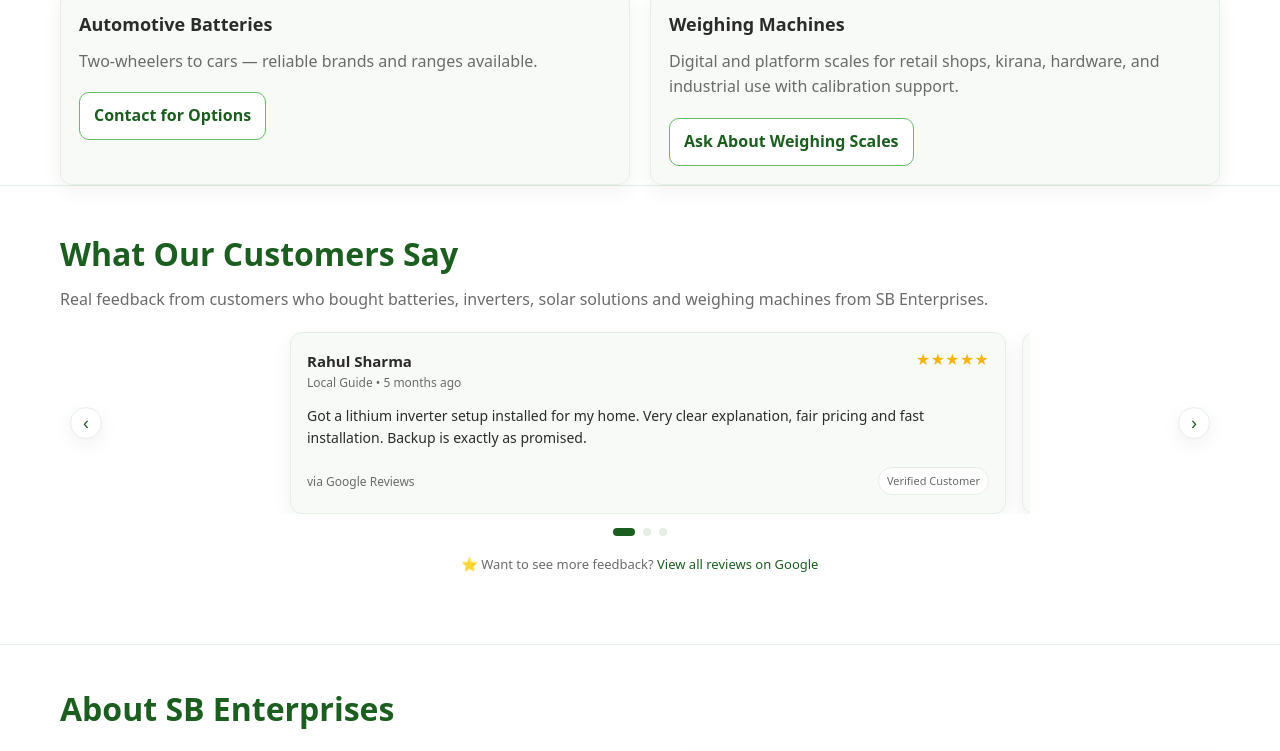
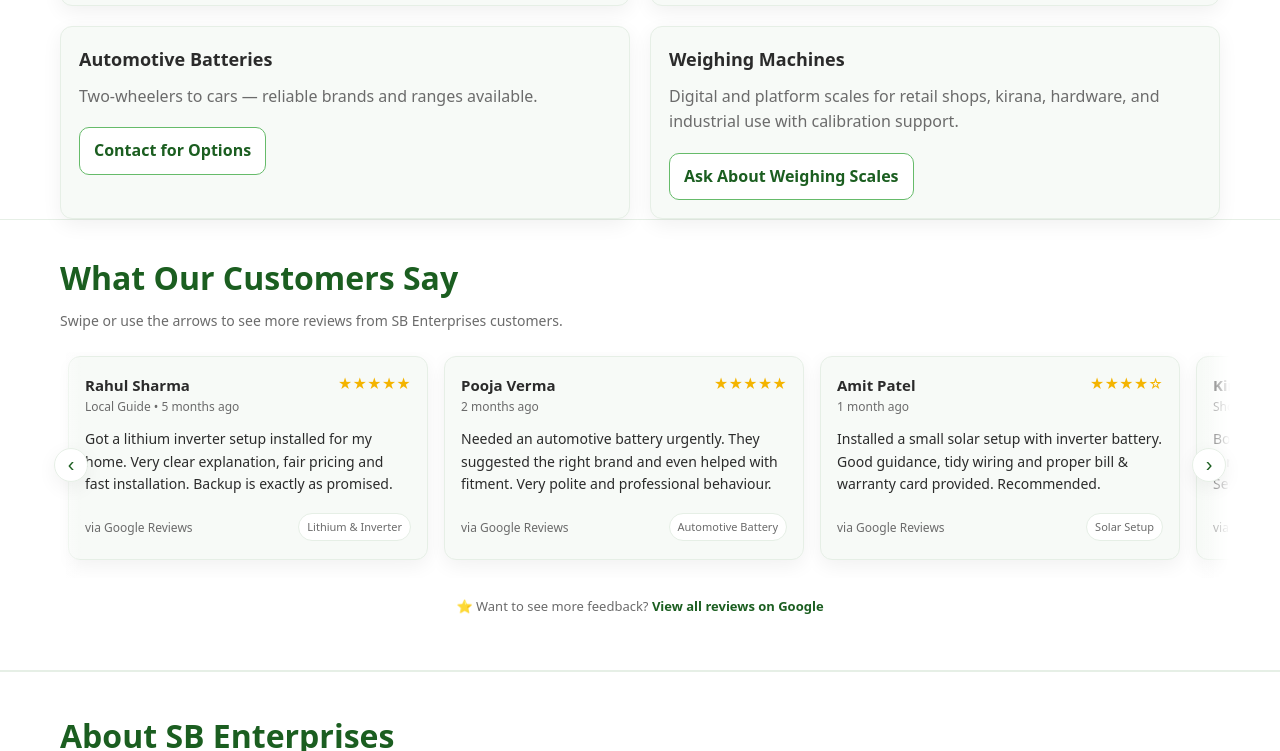
Before and after one commit to Moddedbot/Sbxindia, a plain HTML site: page index.html in a window 1280 px wide. Shown: the part 1444-2195 px from the top of the page. Drawn offline with Linux system fonts and the light colour scheme.

Commit message:
Refactor SEO and reviews section in index.html
Updated the title and meta description for SEO. Removed unused schema markup and improved styling consistency. Added a new reviews section with a scrollable layout.

```diff
--- a/index.html
+++ b/index.html
@@ -1,37 +1,11 @@
 <!doctype html>
 <html lang="en">
 <head>
-  <!-- ========= BASIC SEO ========= -->
   <meta charset="utf-8" />
+  <title>SB Enterprises — Power, Solar & Weighing Solutions</title>
   <meta name="viewport" content="width=device-width, initial-scale=1" />
-  <title>SB Enterprises — Multi-brand Batteries, Inverters, Solar & Weighing Solutions</title>
-  <meta name="description" content="SB Enterprises provides multi-brand lithium and inverter batteries, inverters, solar setups, automotive batteries, and weighing machines. Reliable power solutions for homes, offices, and vehicles." />
-
-  <!-- ========= SCHEMA.ORG JSON-LD (Basic LocalBusiness) ========= -->
-  <script type="application/ld+json">
-  {
-    "@context": "https://schema.org",
-    "@type": "LocalBusiness",
-    "name": "SB Enterprises",
-    "description": "Multi-brand batteries, inverters, solar solutions and weighing machines.",
-    "url": "https://your-domain.com",
-    "telephone": "+91XXXXXXXXXX",
-    "address": {
-      "@type": "PostalAddress",
-      "streetAddress": "Your Street, Area",
-      "addressLocality": "Your City",
-      "addressRegion": "Your State",
-      "postalCode": "Your PIN",
-      "addressCountry": "IN"
-    },
-    "sameAs": []
-  }
-  </script>
 
   <style>
-    /* ==============================
-       THEME VARIABLES
-       ============================== */
     :root{
       --primary: #1b5e20;
       --primary-600:#14501a;
@@ -41,36 +15,32 @@
       --bg:      #ffffff;
       --card:    #f7faf7;
       --border:  #e6efe6;
-      --maxw:    1200px;
       --radius:  12px;
       --shadow:  0 6px 20px rgba(0,0,0,.06);
+      --maxw:    1200px;
     }
 
-    /* ==============================
-       GLOBAL
-       ============================== */
-    html { scroll-behavior: smooth; }
-    * { box-sizing: border-box; }
+    *{ box-sizing:border-box; }
+    html{ scroll-behavior:smooth; }
     body{
       margin:0;
       font-family: system-ui, -apple-system, Segoe UI, Roboto, Ubuntu, Cantarell, Noto Sans, "Helvetica Neue", Arial;
-      color: var(--text);
-      background: var(--bg);
-      line-height: 1.6;
+      background:var(--bg);
+      color:var(--text);
+      line-height:1.6;
     }
-    img{ max-width: 100%; height: auto; display:block; }
-    a{ color: var(--primary); text-decoration: none; }
+    a{ text-decoration:none; color:inherit; }
+
     .container{
-      width: 100%;
-      max-width: var(--maxw);
-      margin-inline: auto;
-      padding: 0 20px;
+      width:100%;
+      max-width:var(--maxw);
+      margin:0 auto;
+      padding:0 20px;
     }
-    section{ scroll-margin-top: 90px; }
 
-    /* ==============================
-       HEADER (same as before)
-       ============================== */
+    /* =========================
+       HEADER
+       ========================= */
     .sb-header{
       position: sticky; top: 0; z-index: 1000;
       background: #ffffffcc;
@@ -108,7 +78,6 @@
     }
     .sb-navpanel .sb-cta:hover{ background: var(--primary-600); }
 
-    /* Hamburger */
     .sb-menu-toggle{
       appearance:none; border:0; background:transparent; cursor:pointer;
       width:44px; height:44px; border-radius:10px; display:none;
@@ -162,9 +131,9 @@
       .sb-navpanel ul{ gap:16px; }
     }
 
-    /* ==============================
+    /* =========================
        BUTTON
-       ============================== */
+       ========================= */
     .btn{
       display:inline-block;
       padding:10px 16px;
@@ -181,11 +150,9 @@
       transform:translateY(-1px);
     }
 
-    /* ==============================
-       NEW DUAL HERO (from your code)
-       ============================== */
-
-    /* subtle page background behind both heroes */
+    /* =========================
+       DUAL HERO (your code)
+       ========================= */
     .hero-bg{
       background:
         radial-gradient(circle at top left, rgba(102,187,106,0.10) 0%, transparent 55%),
@@ -198,7 +165,7 @@
     }
 
     .hero-section{
-      padding:50px 0;
+      padding:60px 0;
     }
 
     .hero-layout{
@@ -245,6 +212,17 @@
       font-size:clamp(26px,3vw,40px);
       color:var(--primary);
     }
+/* Right-align entire content of the second hero */
+.hero-section--weighing .hero-content{
+  text-align: right;
+}
+
+/* Push the button to the right as well */
+.hero-section--weighing .hero-content .btn{
+  margin-left: auto;
+  display: inline-block;
+}
+
     .hero-content p{
       margin:0 0 20px;
       color:var(--muted);
@@ -276,25 +254,32 @@
         grid-template-areas:
           "content"
           "media";
-        text-align:left;
       }
       .hero-section{
-        padding:30px 0;
+        padding:35px 0;
       }
     }
 
-    /* ==============================
-       PRODUCTS GRID
-       ============================== */
+    /* =========================
+       SECTION HEAD
+       ========================= */
     .section-head{
       margin: 56px 0 20px;
     }
     .section-head h2{
-      margin: 0 0 8px; color: var(--primary);
-      font-size: clamp(22px, 2.6vw, 32px);
+      margin:0 0 6px;
+      font-size:clamp(22px, 2.6vw, 32px);
+      color:var(--primary);
     }
-    .section-head p{ margin: 0; color: var(--muted); }
+    .section-head p{
+      margin:0;
+      color:var(--muted);
+      font-size:14px;
+    }
 
+    /* =========================
+       PRODUCTS
+       ========================= */
     .grid{
       display:grid; gap: 20px;
       grid-template-columns: repeat(12, 1fr);
@@ -318,44 +303,62 @@
       .card{ grid-column: span 12; }
     }
 
-    /* ==============================
-       GOOGLE REVIEWS / TESTIMONIALS
-       ============================== */
+    /* =========================
+       NEW REVIEWS SECTION (your scroll version)
+       ========================= */
     .reviews{
       background:#fff;
       border-top:1px solid var(--border);
-      padding: 42px 0 56px;
-    }
-    .review-carousel{
-      position: relative;
-      margin-top: 12px;
+      border-bottom:1px solid var(--border);
+      padding:32px 0 40px;
     }
 
-    /* Visible area – wider & padded so card isn't cut */
-    .review-window{
-      overflow: hidden;
-      max-width: 780px;
-      margin: 0 auto;
-      padding: 0 32px;
+    .review-slider{
+      position:relative;
+      margin-top:14px;
+      margin-left:-10px;
+      margin-right:-10px;
     }
 
     .review-track{
-      display: flex;
-      transition: transform .45s ease;
+      display:flex;
+      gap:16px;
+      padding:4px 18px 18px;
+      overflow-x:auto;
+      scroll-snap-type:x mandatory;
+      scroll-behavior:smooth;
+
+      scrollbar-width: none;          /* Firefox */
+      -ms-overflow-style: none;       /* IE / Edge legacy */
+    }
+    .review-track::-webkit-scrollbar{
+      display:none;                   /* Chrome, Edge, Safari */
     }
 
     .review-card{
-      flex: 0 0 100%;
-      max-width: 100%;
-      margin: 0 8px;
-      background: var(--card);
+      scroll-snap-align:center;
+      background:var(--card);
       border:1px solid var(--border);
-      border-radius: var(--radius);
-      padding: 16px 16px 18px;
-      box-shadow: var(--shadow);
+      border-radius:var(--radius);
+      box-shadow:var(--shadow);
+      padding:16px 16px 18px;
+
       display:flex;
       flex-direction:column;
       gap:8px;
+
+      flex:0 0 85%;
+      max-width:360px;
+    }
+    @media (min-width: 640px){
+      .review-card{
+        flex:0 0 55%;
+      }
+    }
+    @media (min-width: 960px){
+      .review-card{
+        flex:0 0 32%;
+      }
     }
 
     .review-header{
@@ -366,29 +369,31 @@
     }
     .review-name{
       font-weight:700;
-      color: var(--text);
-      font-size: 15px;
+      font-size:15px;
+      color:var(--text);
     }
     .review-meta{
-      font-size: 12px;
-      color: var(--muted);
+      font-size:12px;
+      color:var(--muted);
     }
     .review-stars{
-      color: #f4b400;
-      font-size: 14px;
+      font-size:14px;
+      color:#f4b400;
+      white-space:nowrap;
     }
     .review-text{
-      margin: 4px 0 0;
-      font-size: 14px;
-      color: var(--text);
+      margin:4px 0 0;
+      font-size:14px;
+      color:var(--text);
     }
     .review-source{
-      margin-top: 10px;
-      font-size: 12px;
-      color: var(--muted);
+      margin-top:10px;
+      font-size:12px;
+      color:var(--muted);
       display:flex;
       justify-content:space-between;
       align-items:center;
+      gap:10px;
     }
     .review-badge{
       font-size:11px;
@@ -396,62 +401,80 @@
       border-radius:999px;
       background:#fff;
       border:1px solid var(--border);
+      white-space:nowrap;
     }
 
     .review-nav{
       position:absolute;
       top:50%;
-      transform: translateY(-50%);
-      width:32px;
-      height:32px;
+      transform:translateY(-50%);
+      width:34px;
+      height:34px;
       border-radius:50%;
       border:1px solid var(--border);
       background:#fff;
-      box-shadow: var(--shadow);
+      box-shadow:var(--shadow);
       display:flex;
       align-items:center;
       justify-content:center;
       cursor:pointer;
-      font-size:18px;
-      color: var(--primary);
+      font-size:20px;
+      color:var(--primary);
+      z-index:2;
     }
     .review-nav:hover{
       background:#f6fff6;
     }
-    .review-nav.prev{ left: 10px; }
-    .review-nav.next{ right: 10px; }
-
-    .review-dots{
-      display:flex;
-      justify-content:center;
-      gap:8px;
-      margin-top: 14px;
+    .review-nav.prev{
+      left:4px;
     }
-    .review-dot{
-      width:8px;
-      height:8px;
-      padding:0;
-      border-radius:999px;
-      border:none;
-      background: var(--border);
-      cursor:pointer;
+    .review-nav.next{
+      right:4px;
     }
-    .review-dot.active{
-      width:22px;
-      background: var(--primary);
-    }
-
-    @media (max-width: 520px){
-      .review-nav.prev{ left: 4px; }
-      .review-nav.next{ right: 4px; }
-      .review-window{
-        padding: 0 16px;
+    @media (max-width: 420px){
+      .review-nav{
+        width:30px;
+        height:30px;
+        font-size:18px;
       }
     }
 
-    /* ==============================
+    .review-slider::before,
+    .review-slider::after{
+      content:"";
+      position:absolute;
+      top:0;
+      bottom:0;
+      width:32px;
+      pointer-events:none;
+      z-index:1;
+    }
+    .review-slider::before{
+      left:0;
+      background:linear-gradient(to right, #ffffff, rgba(255,255,255,0));
+    }
+    .review-slider::after{
+      right:0;
+      background:linear-gradient(to left, #ffffff, rgba(255,255,255,0));
+    }
+
+    .review-cta{
+      margin-top:18px;
+      font-size:13px;
+      color:var(--muted);
+      text-align:center;
+    }
+    .review-cta a{
+      color:var(--primary);
+      font-weight:600;
+    }
+    .review-cta a:hover{
+      text-decoration:underline;
+    }
+
+    /* =========================
        ABOUT + LOCATION
-       ============================== */
+       ========================= */
     .about{
       background: #fff;
       border-top:1px solid var(--border);
@@ -503,9 +526,9 @@
       border:0;
     }
 
-    /* ==============================
+    /* =========================
        QUOTE FORM
-       ============================== */
+       ========================= */
     .quote{
       padding: 42px 0 64px;
     }
@@ -529,18 +552,18 @@
     textarea{ min-height: 120px; resize: vertical; }
     .submit{ justify-self: start; }
 
-    /* ==============================
+    /* =========================
        FOOTER
-       ============================== */
+       ========================= */
     footer{
       border-top:1px solid var(--border);
       padding: 22px 0; color: var(--muted); font-size: 14px;
       background: #fff;
     }
 
-    /* ==============================
-       FLOATING WHATSAPP BUTTON
-       ============================== */
+    /* =========================
+       WHATSAPP FAB
+       ========================= */
     .wa-fab{
       position: fixed; right: 18px; bottom: 18px; z-index: 60;
       width: 56px; height: 56px; border-radius: 50%;
@@ -584,7 +607,7 @@
     </div>
   </header>
 
-  <!-- DUAL HERO WRAPPER -->
+  <!-- DUAL HERO -->
   <div class="hero-bg">
 
     <!-- HERO 1: POWER -->
@@ -679,19 +702,19 @@
     </div>
   </section>
 
-  <!-- REVIEWS -->
+  <!-- NEW REVIEWS SECTION -->
   <section id="reviews" class="reviews">
     <div class="container">
       <div class="section-head" style="margin-top:0">
         <h2>What Our Customers Say</h2>
-        <p>Real feedback from customers who bought batteries, inverters, solar solutions and weighing machines from SB Enterprises.</p>
+        <p>Swipe or use the arrows to see more reviews from SB Enterprises customers.</p>
       </div>
 
-      <div class="review-carousel" aria-label="Customer reviews">
-        <button class="review-nav prev" type="button" aria-label="Previous review">‹</button>
+      <div class="review-slider" aria-label="Customer reviews">
+        <button class="review-nav prev" type="button" aria-label="Previous reviews">‹</button>
 
-        <div class="review-window">
-          <div class="review-track">
+        <div class="review-track" id="review-track">
+          <!-- CARD 1 -->
           <article class="review-card">
             <div class="review-header">
               <div>
@@ -705,10 +728,11 @@
             </p>
             <div class="review-source">
               <span>via Google Reviews</span>
-                <span class="review-badge">Verified Customer</span>
+              <span class="review-badge">Lithium &amp; Inverter</span>
             </div>
           </article>
 
+          <!-- CARD 2 -->
           <article class="review-card">
             <div class="review-header">
               <div>
@@ -722,10 +746,11 @@
             </p>
             <div class="review-source">
               <span>via Google Reviews</span>
-                <span class="review-badge">Battery &amp; Inverter</span>
+              <span class="review-badge">Automotive Battery</span>
             </div>
           </article>
 
+          <!-- CARD 3 -->
           <article class="review-card">
             <div class="review-header">
               <div>
@@ -742,19 +767,30 @@
               <span class="review-badge">Solar Setup</span>
             </div>
           </article>
+
+          <!-- CARD 4 -->
+          <article class="review-card">
+            <div class="review-header">
+              <div>
+                <div class="review-name">Kiran Traders</div>
+                <div class="review-meta">Shop Owner • 3 weeks ago</div>
               </div>
+              <div class="review-stars">★★★★★</div>
+            </div>
+            <p class="review-text">
+              Bought weighing machines and inverter battery for our shop. Good rates and proper demo given. Service support is also quick.
+            </p>
+            <div class="review-source">
+              <span>via Google Reviews</span>
+              <span class="review-badge">Weighing &amp; Power</span>
+            </div>
+          </article>
         </div>
 
-        <button class="review-nav next" type="button" aria-label="Next review">›</button>
+        <button class="review-nav next" type="button" aria-label="Next reviews">›</button>
       </div>
 
-      <div class="review-dots">
-        <button class="review-dot active" type="button" data-index="0"></button>
-        <button class="review-dot" type="button" data-index="1"></button>
-        <button class="review-dot" type="button" data-index="2"></button>
-      </div>
-
-      <p style="margin-top:18px; font-size:13px; color:var(--muted); text-align:center;">
+      <p class="review-cta">
         ⭐ Want to see more feedback?
         <a href="https://www.google.com/search?q=SB+Enterprises+Your+City" target="_blank" rel="noopener">
           View all reviews on Google
@@ -914,59 +950,22 @@
     })();
   </script>
 
-  <!-- REVIEW CAROUSEL SCRIPT -->
+  <!-- REVIEW SCROLL SCRIPT -->
   <script>
     (function(){
-      const track = document.querySelector('.review-track');
-      const slides = Array.from(document.querySelectorAll('.review-card'));
+      const track = document.getElementById('review-track');
       const prevBtn = document.querySelector('.review-nav.prev');
       const nextBtn = document.querySelector('.review-nav.next');
-      const dots = Array.from(document.querySelectorAll('.review-dot'));
 
-      if (!track || !slides.length) return;
+      if(!track) return;
 
-      let index = 0;
-      let timer = null;
-
-      function goTo(i){
-        index = (i + slides.length) % slides.length;
-        track.style.transform = 'translateX(-' + (index * 100) + '%)';
-        dots.forEach((dot, idx) => {
-          dot.classList.toggle('active', idx === index);
-        });
+      function scrollByAmount(direction){
+        const amount = track.clientWidth * 0.8 * direction; // ~one card
+        track.scrollBy({ left: amount, behavior: 'smooth' });
       }
 
-      function next(){ goTo(index + 1); }
-      function prev(){ goTo(index - 1); }
-
-      prevBtn && prevBtn.addEventListener('click', prev);
-      nextBtn && nextBtn.addEventListener('click', next);
-
-      dots.forEach(dot => {
-        dot.addEventListener('click', () => {
-          goTo(parseInt(dot.dataset.index, 10));
-        });
-      });
-
-      function startAuto(){
-        if (timer) clearInterval(timer);
-        timer = setInterval(next, 6000);
-      }
-      function stopAuto(){
-        if (timer) clearInterval(timer);
-      }
-
-      const interactiveElements = [prevBtn, nextBtn, ...dots, track];
-      interactiveElements.forEach(el => {
-        if (!el) return;
-        el.addEventListener('mouseenter', stopAuto);
-        el.addEventListener('mouseleave', startAuto);
-        el.addEventListener('focusin', stopAuto);
-        el.addEventListener('focusout', startAuto);
-      });
-
-      goTo(0);
-      startAuto();
+      prevBtn && prevBtn.addEventListener('click', () => scrollByAmount(-1));
+      nextBtn && nextBtn.addEventListener('click', () => scrollByAmount(1));
     })();
   </script>
 </body>
```
Lines whose indentation alone changed are shown as unchanged.
